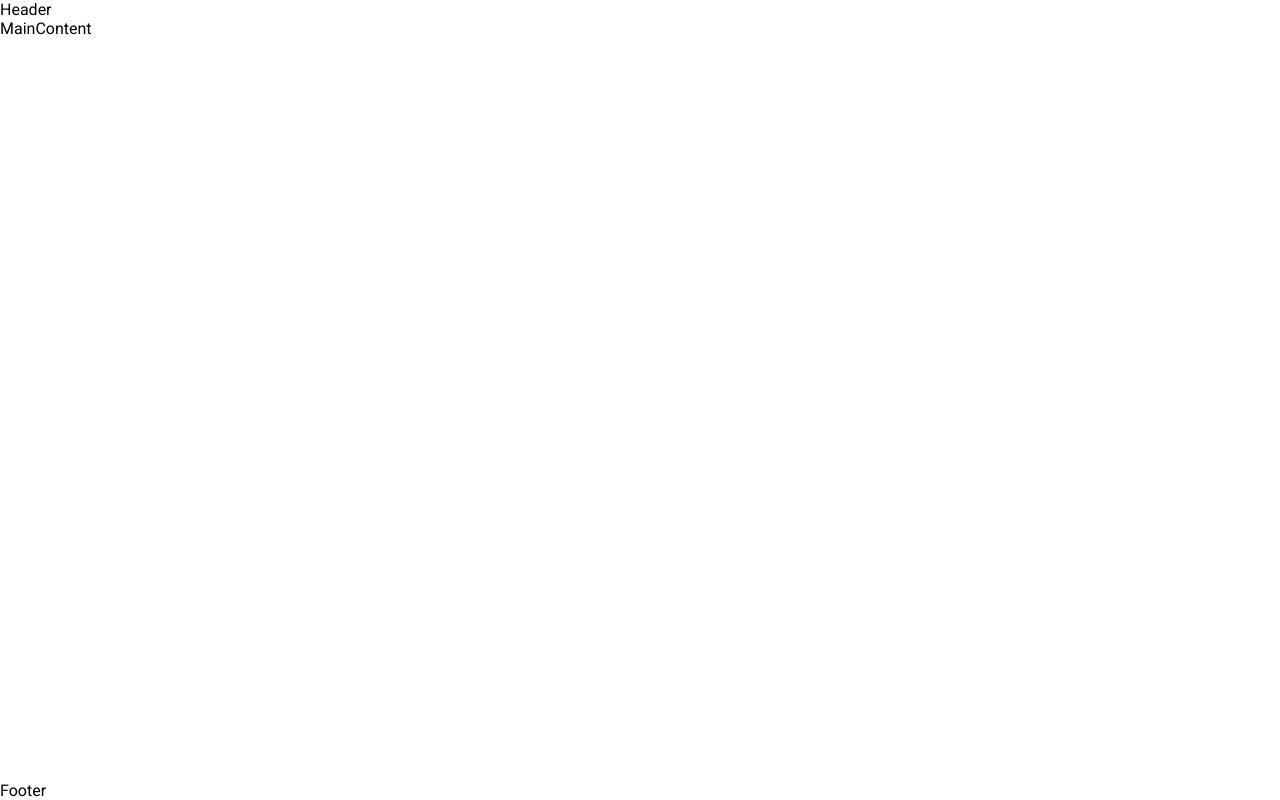
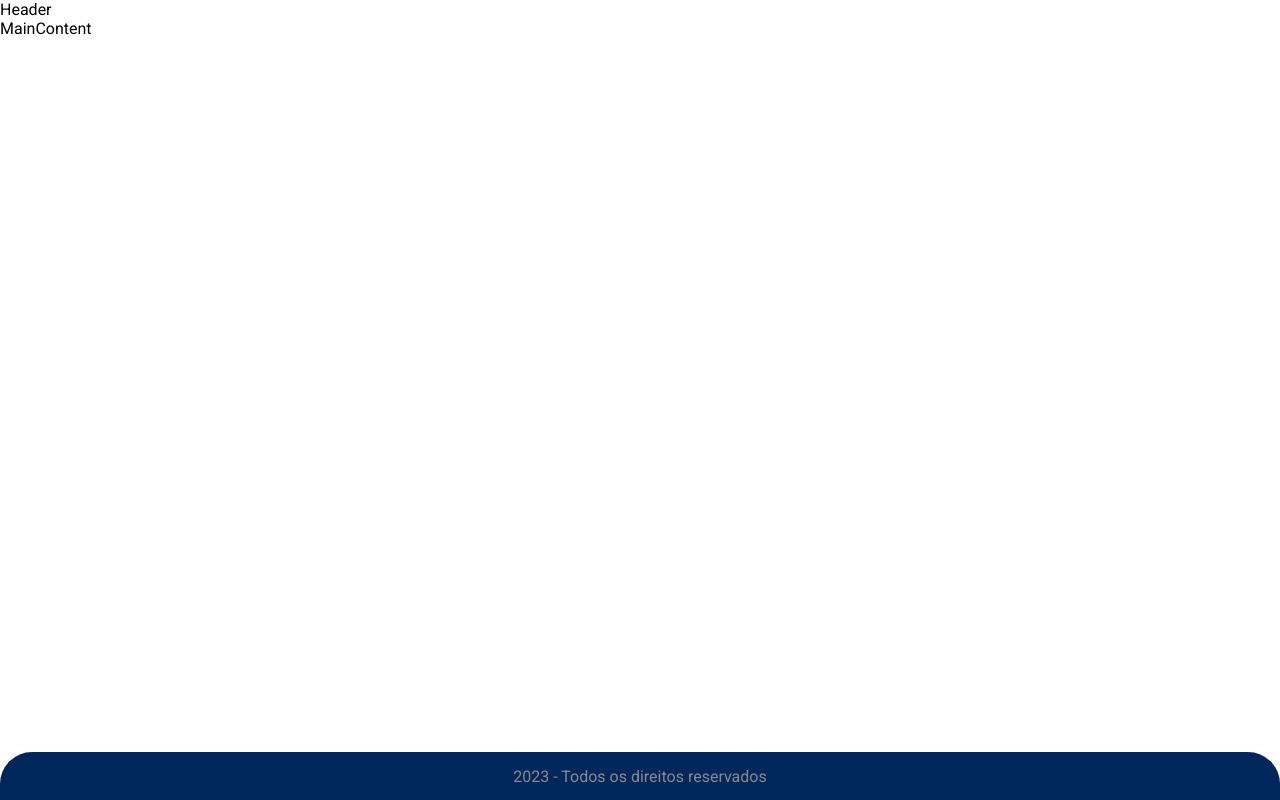
Before and after one commit to Guarino03/teste-igrejadagraca, a React (Vite) app: page / in a window 1280 px wide. Built offline with nearby package versions, Linux system fonts and the light colour scheme.

Commit message:
footer pronto

```diff
--- a/src/components/Footer/Footer.jsx
+++ b/src/components/Footer/Footer.jsx
@@ -1,7 +1,10 @@
 import React from 'react'
+import styles from './Footer.module.css'
 
 export function Footer() {
   return (
-    <div>Footer</div>
+    <div className={styles.footer}>
+      <span>{new Date().getFullYear()} - Todos os direitos reservados</span>
+    </div>
   )
 }
--- a/src/components/Footer/Footer.module.css
+++ b/src/components/Footer/Footer.module.css
@@ -0,0 +1,10 @@
+.footer {
+    height: 3rem;
+    background-color: #00275B;
+    color: #8a8a8a;
+    display: flex;
+    align-items: center;
+    justify-content: center;
+    border-top-left-radius: 2rem;
+    border-top-right-radius: 2rem;
+}
```
